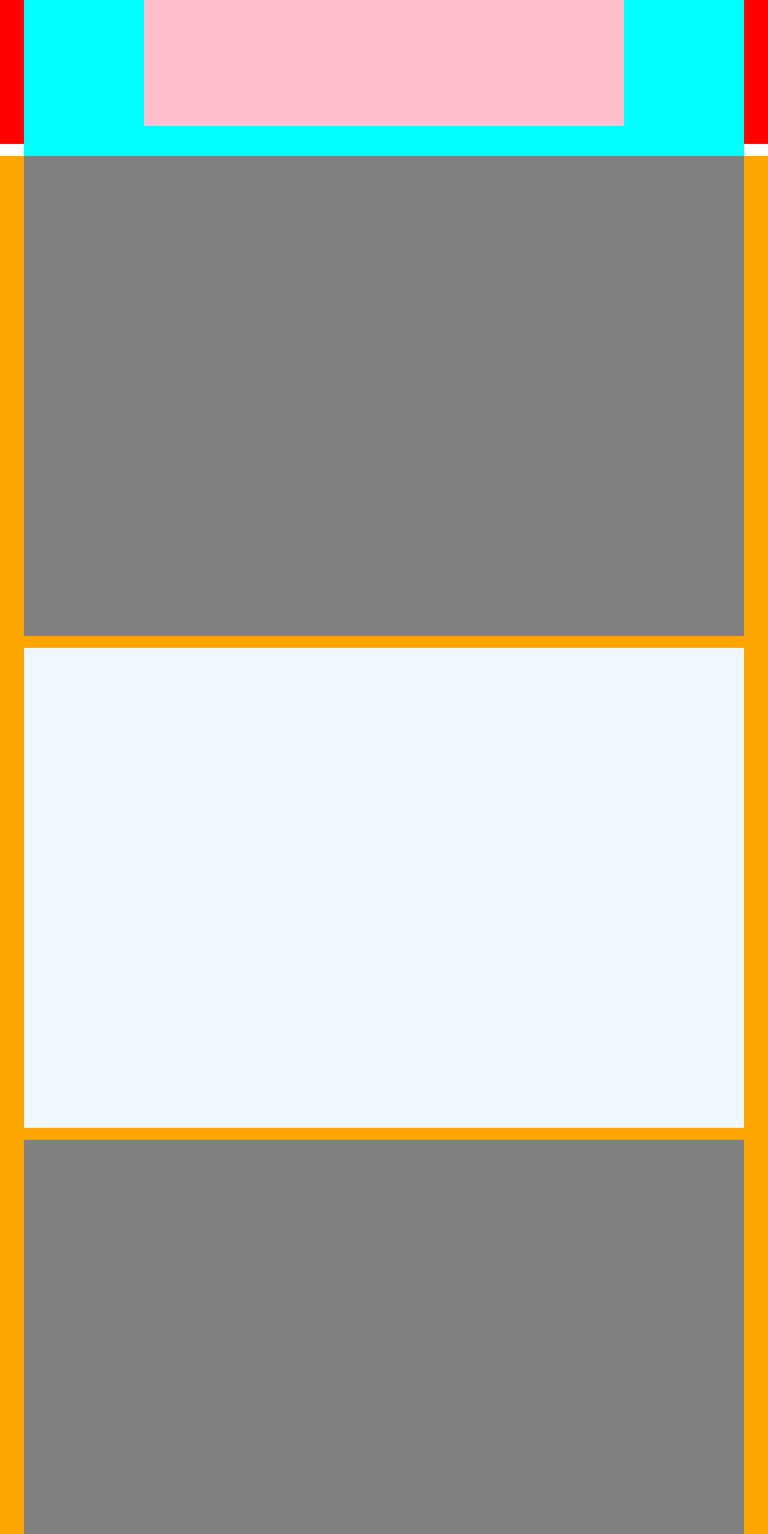
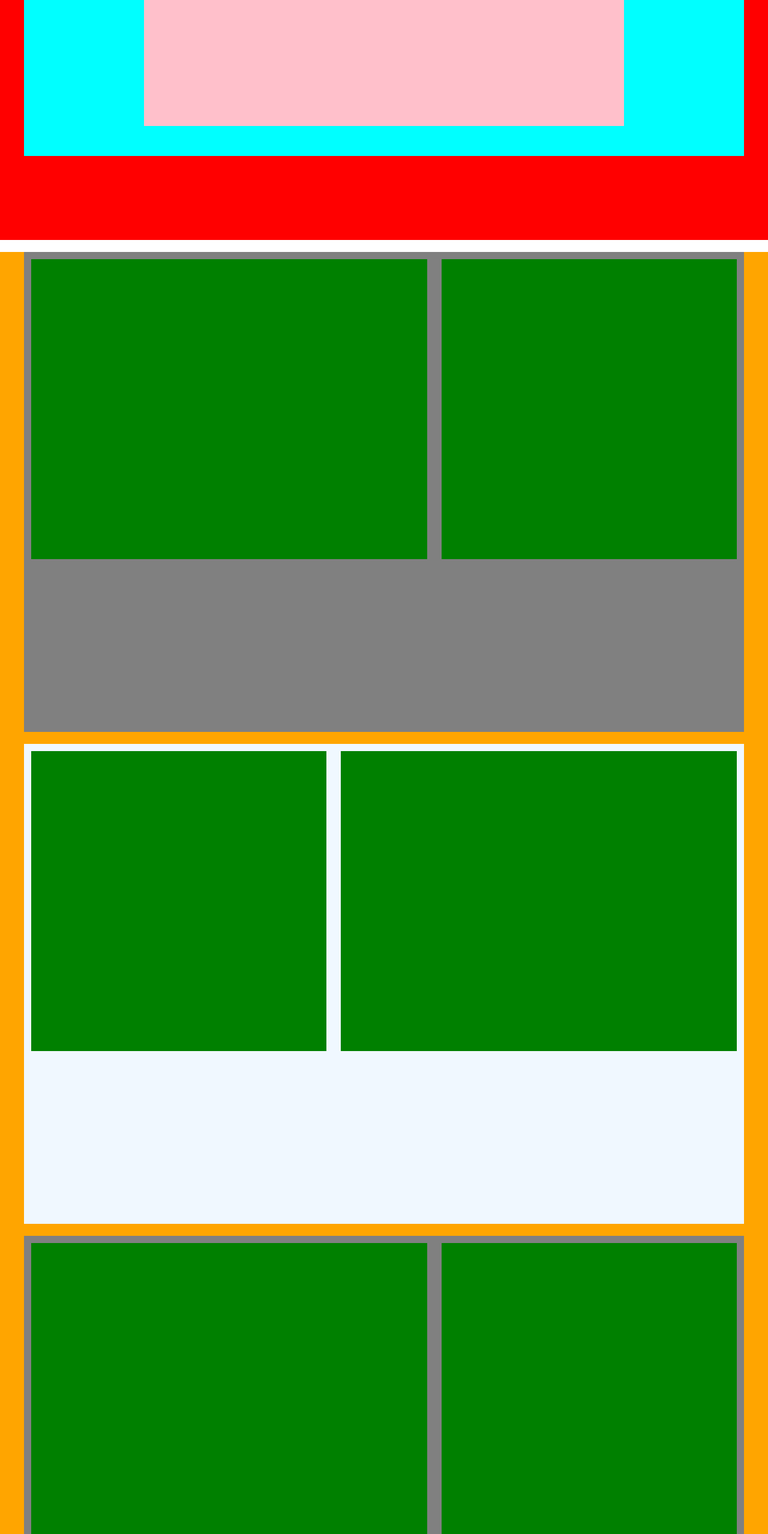
Before and after one commit to N1kola0s/htmlcss-discord, a plain HTML site: page index.html in a window 1280 px wide. Shown: the part 240-2797 px from the top of the page at 60% size. Drawn offline with Linux system fonts and the light colour scheme.

Commit message:
add sections block structure

```diff
--- a/assets/css/style.css
+++ b/assets/css/style.css
@@ -46,7 +46,7 @@ COMMON RULES
 
 #site_header{
     background-color:red;
-    height: 60vh;
+    height: 80vh;
 }
 
 
@@ -60,7 +60,7 @@ COMMON RULES
 
 
 
-.nav_cl_sm{
+.nav_col_sm{
 
     height: 80px;
     margin:1%;
@@ -70,7 +70,7 @@ COMMON RULES
 }
 
 
-.nav_cl_lg{
+.nav_col_lg{
     height: 80px;
     margin:1%;
     width: 54%;
@@ -120,7 +120,6 @@ COMMON RULES
 
 }
 
-
 .bottom{
     background-color:violet;
     height: 100vh;
@@ -128,6 +127,30 @@ COMMON RULES
 }
 
 
+
+.row_col_sm {
+    height: 500px;
+    margin:1%;
+    width: 41%;
+    float:left;
+    background-color: green;
+
+}
+
+
+.row_col_md {
+
+    height: 500px;
+    margin:1%;
+    width: 55%;
+    float:left;
+    background-color: green;
+}
+
+/* Footer
+********** */
+
+
 #site_footer{
     background-color: var(--dark_text-color);
     height: 60vh;
--- a/index.html
+++ b/index.html
@@ -19,9 +19,9 @@
 
             <nav class="navbar clearfix">
 
-                <aside class="nav_cl_sm"></aside>
-                <div class="nav_cl_lg"></div>
-                <aside class="nav_cl_sm"></aside>
+                <aside class="nav_col_sm"></aside>
+                <div class="nav_col_lg"></div>
+                <aside class="nav_col_sm"></aside>
 
             </nav>
             <!-- /#navbar -->
@@ -44,13 +44,47 @@
 
     <main id="site_main">
 
-        <section class="odd format"></section>
+        <section class="odd format">
+
+            <div class="row clearfix">
+
+                <div class="row_col_md"></div>
+
+                <div class="row_col_sm"></div>
+
+            </div>
+            <!-- /.row -->
+
+        </section>
         <!-- /.odd -->
 
-        <section class="even format"></section>
+        <section class="even format">
+
+            <div class="row clearfix">
+
+                <div class="row_col_sm"></div>
+
+                <div class="row_col_md"></div>
+
+
+            </div>
+            <!-- /.row -->
+
+        </section>
         <!-- /.even -->
 
-        <section class="odd format"></section>
+        <section class="odd format">
+
+            <div class="row clearfix">
+
+                <div class="row_col_md"></div>
+
+                <div class="row_col_sm"></div>
+
+            </div>
+            <!-- /.row -->
+
+        </section>
         <!-- /.odd -->
 
         <section class="bottom format"></section>
```
